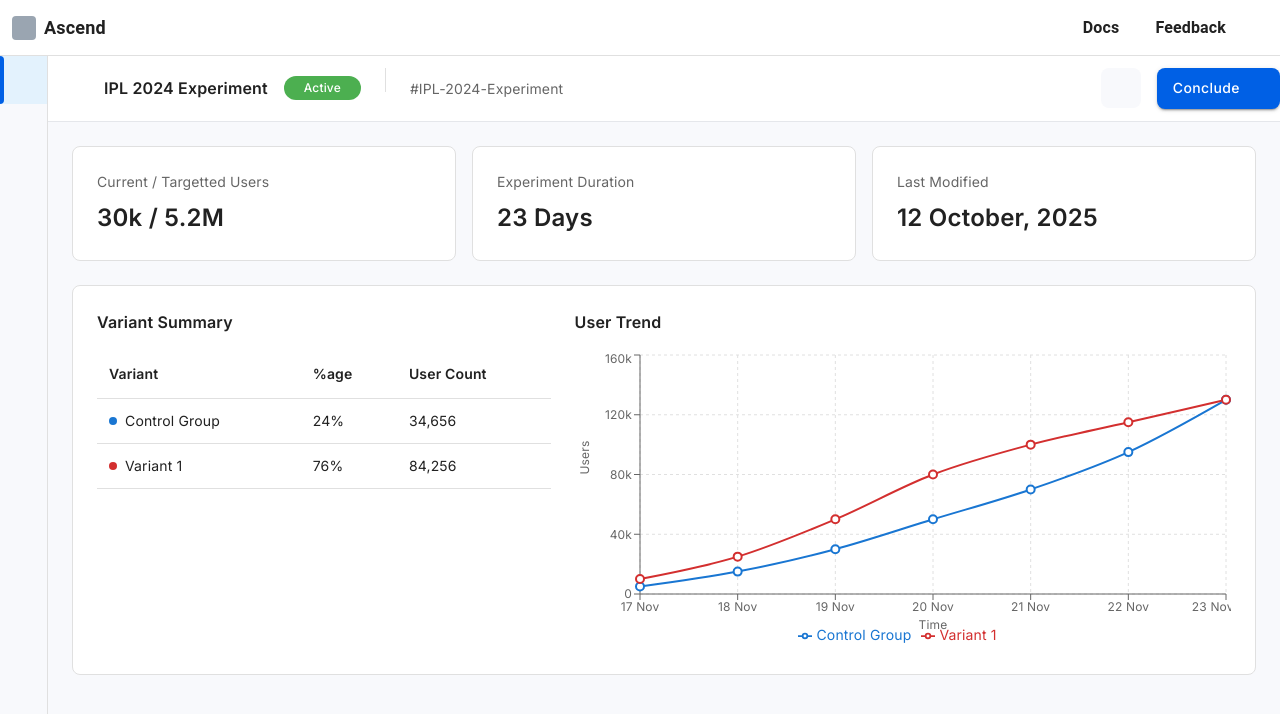
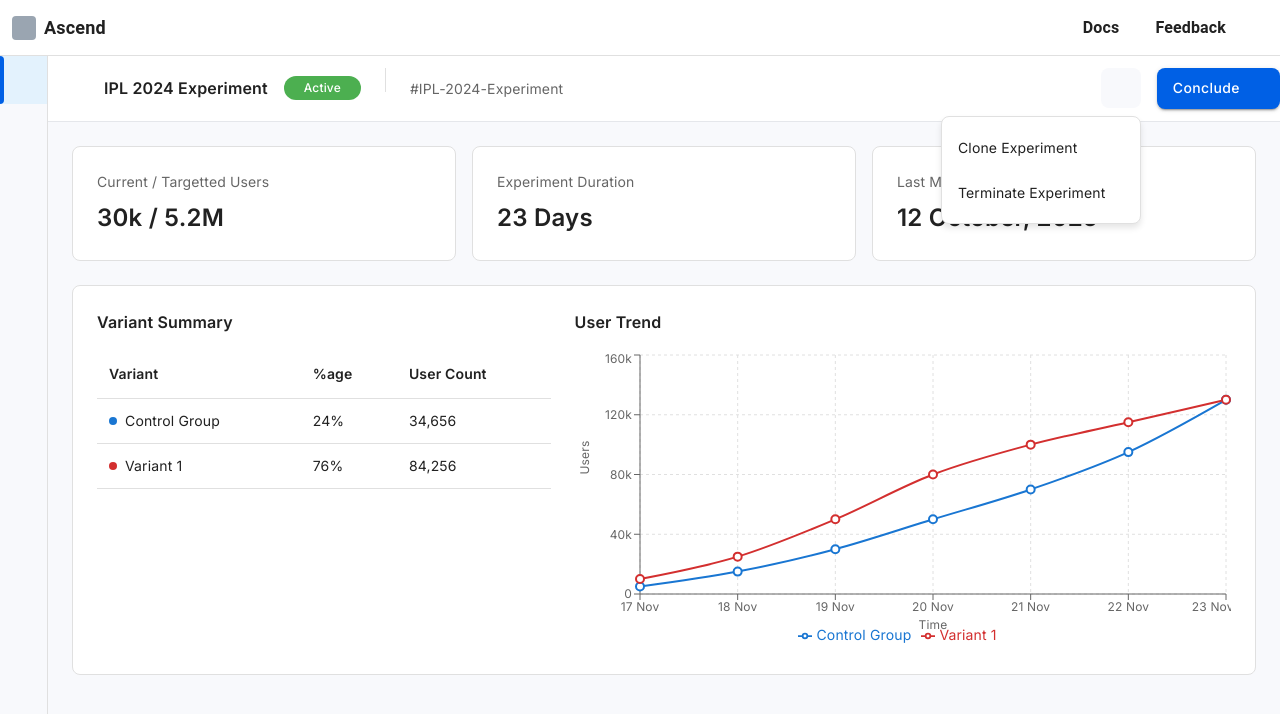
Before and after one commit to dream-horizon-org/ascend-panel, a React (Vite) app: page /experiment in a window 1280 px wide. Both pictures are taken after a click on the button 1120 px from the left and 88 px from the top of the page. Shown: the top 714 px of the page. Built offline with nearby package versions, Linux system fonts and the light colour scheme; some icons are missing.

Commit message:
chore: menu item

```diff
--- /dev/null
+++ b/src/components/AscendMenu/AscendMenu.tsx
@@ -0,0 +1,46 @@
+import { FC, ReactNode } from "react";
+import Menu, { MenuProps } from "@mui/material/Menu";
+import { useTheme } from "@mui/material/styles";
+
+type AscendMenuProps = Omit<MenuProps, "PaperProps"> & {
+  children: ReactNode;
+  className?: string;
+};
+
+const AscendMenu: FC<AscendMenuProps> = ({
+  children,
+  className = "",
+  anchorOrigin = {
+    vertical: "bottom",
+    horizontal: "right",
+  },
+  transformOrigin = {
+    vertical: "top",
+    horizontal: "right",
+  },
+  ...props
+}) => {
+  const theme = useTheme();
+
+  return (
+    <Menu
+      anchorOrigin={anchorOrigin}
+      transformOrigin={transformOrigin}
+      PaperProps={{
+        sx: {
+          marginTop: "0.5rem",
+          minWidth: "200px",
+          boxShadow: "0px 4px 6px rgba(0, 0, 0, 0.1)",
+          border: `1px solid ${theme.palette.divider}`,
+          borderRadius: "0.5rem",
+        },
+      }}
+      className={className}
+      {...props}
+    >
+      {children}
+    </Menu>
+  );
+};
+
+export default AscendMenu;
--- /dev/null
+++ b/src/components/AscendMenuItem/AscendMenuItem.tsx
@@ -0,0 +1,40 @@
+import { FC, ReactNode } from "react";
+import MenuItem, { MenuItemProps } from "@mui/material/MenuItem";
+import { useTheme } from "@mui/material/styles";
+
+type AscendMenuItemProps = Omit<MenuItemProps, "children"> & {
+  children: ReactNode;
+  className?: string;
+};
+
+const AscendMenuItem: FC<AscendMenuItemProps> = ({
+  children,
+  className = "",
+  onClick,
+  sx,
+  ...props
+}) => {
+  const theme = useTheme();
+
+  return (
+    <MenuItem
+      onClick={onClick}
+      className={className}
+      sx={{
+        fontFamily: "Inter",
+        fontSize: "0.875rem",
+        color: theme.palette.text.primary,
+        padding: "0.75rem 1rem",
+        "&:hover": {
+          backgroundColor: theme.palette.background.default,
+        },
+        ...sx,
+      }}
+      {...props}
+    >
+      {children}
+    </MenuItem>
+  );
+};
+
+export default AscendMenuItem;
--- a/src/pages/ExperimentDetails/ExperimentDetails.tsx
+++ b/src/pages/ExperimentDetails/ExperimentDetails.tsx
@@ -51,6 +51,18 @@ export default function ExperimentDetails() {
         console.log("Conclude clicked");
     };
 
+    const handleCloneExperiment = () => {
+        console.log("Clone Experiment clicked");
+    };
+
+    const handleTerminateExperiment = () => {
+        console.log("Terminate Experiment clicked");
+    };
+
+    const handleDeclareWinner = (winner: "Control Group" | "Variant 1") => {
+        console.log(`Declare Winner: ${winner}`);
+    };
+
     return (
         <Layout>
             <Box>
@@ -62,6 +74,9 @@ export default function ExperimentDetails() {
                     onCopyId={handleCopyId}
                     onMenuClick={handleMenuClick}
                     onConcludeClick={handleConcludeClick}
+                    onCloneExperiment={handleCloneExperiment}
+                    onTerminateExperiment={handleTerminateExperiment}
+                    onDeclareWinner={handleDeclareWinner}
                 />
                 <Box className="p-6" sx={{ backgroundColor: theme.palette.background.default, minHeight: "100vh" }}>
                     {/* Metric Cards */}
--- a/src/pages/ExperimentDetails/ExperimentDetailsHeader.tsx
+++ b/src/pages/ExperimentDetails/ExperimentDetailsHeader.tsx
@@ -1,10 +1,12 @@
-import { FC } from "react";
+import { FC, useState } from "react";
 import { Box, Typography, IconButton, Chip, Divider, useTheme } from "@mui/material";
 import ArrowBackIcon from "@mui/icons-material/ArrowBack";
 import ContentCopyIcon from "@mui/icons-material/ContentCopy";
 import MoreVertIcon from "@mui/icons-material/MoreVert";
 import KeyboardArrowDownIcon from "@mui/icons-material/KeyboardArrowDown";
 import AscendButton from "../../components/AscendButton/AscendButton";
+import AscendMenu from "../../components/AscendMenu/AscendMenu";
+import AscendMenuItem from "../../components/AscendMenuItem/AscendMenuItem";
 import { ExperimentDetailsHeaderProps } from "./types";
 
 const ExperimentDetailsHeader: FC<ExperimentDetailsHeaderProps> = ({
@@ -15,9 +17,59 @@ const ExperimentDetailsHeader: FC<ExperimentDetailsHeaderProps> = ({
   onCopyId,
   onMenuClick,
   onConcludeClick,
+  onCloneExperiment,
+  onTerminateExperiment,
+  onDeclareWinner,
   className = "",
 }) => {
   const theme = useTheme();
+  const [anchorEl, setAnchorEl] = useState<null | HTMLElement>(null);
+  const [concludeAnchorEl, setConcludeAnchorEl] = useState<null | HTMLElement>(null);
+  const open = Boolean(anchorEl);
+  const concludeOpen = Boolean(concludeAnchorEl);
+
+  const handleMenuClick = (event: React.MouseEvent<HTMLElement>) => {
+    setAnchorEl(event.currentTarget);
+    if (onMenuClick) {
+      onMenuClick();
+    }
+  };
+
+  const handleMenuClose = () => {
+    setAnchorEl(null);
+  };
+
+  const handleConcludeClick = (event: React.MouseEvent<HTMLElement>) => {
+    setConcludeAnchorEl(event.currentTarget);
+    if (onConcludeClick) {
+      onConcludeClick();
+    }
+  };
+
+  const handleConcludeMenuClose = () => {
+    setConcludeAnchorEl(null);
+  };
+
+  const handleCloneExperiment = () => {
+    handleMenuClose();
+    if (onCloneExperiment) {
+      onCloneExperiment();
+    }
+  };
+
+  const handleTerminateExperiment = () => {
+    handleMenuClose();
+    if (onTerminateExperiment) {
+      onTerminateExperiment();
+    }
+  };
+
+  const handleDeclareWinner = (winner: "Control Group" | "Variant 1") => {
+    handleConcludeMenuClose();
+    if (onDeclareWinner) {
+      onDeclareWinner(winner);
+    }
+  };
 
   const getStatusColor = (color?: string) => {
     switch (color) {
@@ -148,10 +200,12 @@ const ExperimentDetailsHeader: FC<ExperimentDetailsHeaderProps> = ({
       <Box sx={{ flexGrow: 1 }} />
 
       {/* Menu Button */}
-      {onMenuClick && (
       <IconButton
-          onClick={onMenuClick}
+        onClick={handleMenuClick}
         aria-label="more options"
+        aria-controls={open ? "experiment-menu" : undefined}
+        aria-haspopup="true"
+        aria-expanded={open ? "true" : undefined}
         sx={{
           padding: "0.5rem",
           color: theme.palette.text.secondary,
@@ -164,14 +218,30 @@ const ExperimentDetailsHeader: FC<ExperimentDetailsHeaderProps> = ({
       >
         <MoreVertIcon sx={{ fontSize: "1.25rem" }} />
       </IconButton>
-      )}
+
+      {/* Dropdown Menu */}
+      <AscendMenu
+        id="experiment-menu"
+        anchorEl={anchorEl}
+        open={open}
+        onClose={handleMenuClose}
+      >
+        <AscendMenuItem onClick={handleCloneExperiment}>
+          Clone Experiment
+        </AscendMenuItem>
+        <AscendMenuItem onClick={handleTerminateExperiment}>
+          Terminate Experiment
+        </AscendMenuItem>
+      </AscendMenu>
 
       {/* Conclude Button */}
-      {onConcludeClick && (
       <AscendButton
         variant="contained"
         color="primary"
-          onClick={onConcludeClick}
+        onClick={handleConcludeClick}
+        aria-controls={concludeOpen ? "conclude-menu" : undefined}
+        aria-haspopup="true"
+        aria-expanded={concludeOpen ? "true" : undefined}
         endIcon={<KeyboardArrowDownIcon />}
         sx={{
           borderRadius: "0.5rem",
@@ -184,7 +254,38 @@ const ExperimentDetailsHeader: FC<ExperimentDetailsHeaderProps> = ({
       >
         Conclude
       </AscendButton>
-      )}
+
+      {/* Conclude Dropdown Menu */}
+      <AscendMenu
+        id="conclude-menu"
+        anchorEl={concludeAnchorEl}
+        open={concludeOpen}
+        onClose={handleConcludeMenuClose}
+      >
+        <Box
+          sx={{
+            padding: "0.75rem 1rem",
+            borderBottom: `1px solid ${theme.palette.divider}`,
+          }}
+        >
+          <Typography
+            sx={{
+              fontFamily: "Inter",
+              fontSize: "0.875rem",
+              fontWeight: 600,
+              color: theme.palette.text.primary,
+            }}
+          >
+            Declare Winner
+          </Typography>
+        </Box>
+        <AscendMenuItem onClick={() => handleDeclareWinner("Control Group")}>
+          Control Group
+        </AscendMenuItem>
+        <AscendMenuItem onClick={() => handleDeclareWinner("Variant 1")}>
+          Variant 1
+        </AscendMenuItem>
+      </AscendMenu>
     </Box>
   );
 };
--- a/src/pages/ExperimentDetails/types.ts
+++ b/src/pages/ExperimentDetails/types.ts
@@ -12,6 +12,9 @@ export type ExperimentDetailsHeaderProps = {
   onCopyId?: () => void;
   onMenuClick?: () => void;
   onConcludeClick?: () => void;
+  onCloneExperiment?: () => void;
+  onTerminateExperiment?: () => void;
+  onDeclareWinner?: (winner: "Control Group" | "Variant 1") => void;
   className?: string;
 };
 
```
Lines whose indentation alone changed are shown as unchanged.
